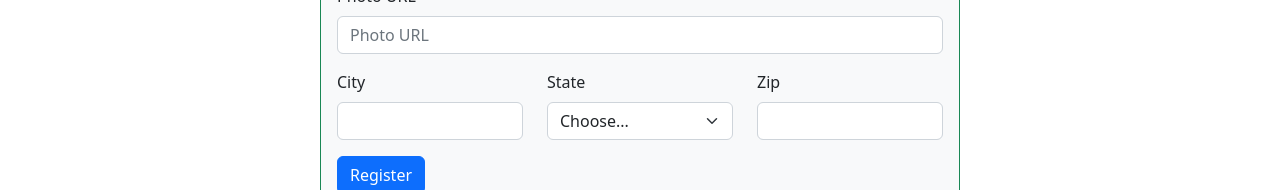
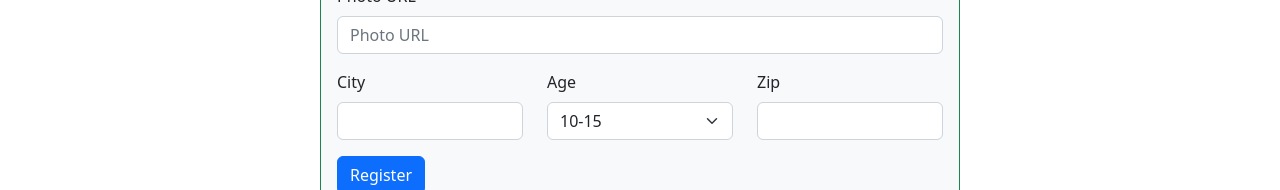
Before and after one commit to Jeet1272/fantacy_cricket_academy_client, a React (Create React App) app: page /register in a window 1280 px wide. Shown: the part 365-555 px from the top of the page. Built offline with nearby package versions, Linux system fonts and the light colour scheme.

Commit message:
Google signin done

```diff
--- /dev/null
+++ b/src/context/UserContext.js
@@ -0,0 +1,33 @@
+import React, { createContext } from 'react';
+import { createUserWithEmailAndPassword, getAuth, signInWithEmailAndPassword, signInWithPopup } from 'firebase/auth';
+import app from '../firebase/firebase.config';
+
+export const AuthContext = createContext();
+
+const auth = getAuth(app);
+
+const UserContext = ({ children }) => {
+
+
+    const createUser = (email, password) => {
+        return createUserWithEmailAndPassword(auth, email, password)
+    }
+
+    const signIn = (email, password) => {
+        return signInWithEmailAndPassword(auth, email, password)
+    }
+
+    const googleSignIn = (provider) => {
+        return signInWithPopup(auth, provider)
+    }
+
+    const authInfo = { createUser, signIn, googleSignIn }
+
+    return (
+        <AuthContext.Provider value={authInfo}>
+            {children}
+        </AuthContext.Provider>
+    );
+};
+
+export default UserContext;
--- a/src/index.js
+++ b/src/index.js
@@ -4,11 +4,14 @@ import './index.css';
 import App from './App';
 import reportWebVitals from './reportWebVitals';
 import 'bootstrap/dist/css/bootstrap.min.css';
+import UserContext from './context/UserContext';
 
 const root = ReactDOM.createRoot(document.getElementById('root'));
 root.render(
   <React.StrictMode>
-    <App />
+    <UserContext>
+      <App />
+    </UserContext>
   </React.StrictMode>
 );
 
--- a/src/pages/Login/Login.js
+++ b/src/pages/Login/Login.js
@@ -1,23 +1,60 @@
-import React from 'react';
+import { GoogleAuthProvider } from 'firebase/auth';
+import React, { useContext, useState } from 'react';
 import Button from 'react-bootstrap/Button';
 import Form from 'react-bootstrap/Form';
 import { Link } from 'react-router-dom';
+import { AuthContext } from '../../context/UserContext';
 
 
 const Login = () => {
+    const { signIn, googleSignIn } = useContext(AuthContext);
+    const [errorMessage, setErrorMessage] = useState('')
+    const googleProvider = new GoogleAuthProvider()
+
+    const handleSubmit = event => {
+        event.preventDefault();
+
+        const form = event.target;
+        const email = form.email.value;
+        const password = form.password.value;
+
+        signIn(email, password)
+            .then(result => {
+                const user = result.user
+                console.log(user)
+                form.reset()
+            })
+            .catch(error => {
+                const errorMessage = error.message;
+                setErrorMessage(errorMessage)
+            })
+    }
+
+    const handleGoogleSignIn = () => {
+        googleSignIn(googleProvider)
+            .then(result => {
+                const user = result.user;
+                console.log(user)
+            })
+            .catch(error => console.error(error))
+    }
+
     return (
         <div>
             <div>
-                <Form className='bg-light w-50 mx-auto border border-success mt-5 px-3'>
+                <Form onSubmit={handleSubmit} className='bg-light w-50 mx-auto border border-success mt-5 px-3'>
                     <Form.Group className="my-2" controlId="formBasicEmail">
                         <Form.Label>Email address</Form.Label>
-                        <Form.Control type="email" placeholder="Enter email" />
+                        <Form.Control type="email" name='email' placeholder="Enter email" />
                     </Form.Group>
 
                     <Form.Group className="my-2" controlId="formBasicPassword">
                         <Form.Label>Password</Form.Label>
-                        <Form.Control type="password" placeholder="Password" />
+                        <Form.Control type="password" name='password' placeholder="Password" />
                     </Form.Group>
+
+                    <p className='text-danger'>{errorMessage}</p>
+
                     <Button variant="primary" type="submit">
                         Log In
                     </Button>
@@ -31,7 +68,7 @@ const Login = () => {
                 <Button variant="dark" size="md">
                     Github
                 </Button>
-                <Button variant="warning" size="md">
+                <Button onClick={handleGoogleSignIn} variant="warning" size="md">
                     Google
                 </Button>
                 <Button variant="secondary" size="md">
--- a/src/pages/Register/Register.js
+++ b/src/pages/Register/Register.js
@@ -1,14 +1,37 @@
-import React from 'react';
+import React, { useContext } from 'react';
 import Button from 'react-bootstrap/Button';
 import Col from 'react-bootstrap/Col';
 import Form from 'react-bootstrap/Form';
 import Row from 'react-bootstrap/Row';
 import { Link } from 'react-router-dom';
+import { AuthContext } from '../../context/UserContext';
 
 const Register = () => {
+    const { createUser } = useContext(AuthContext);
+
+    const handleSubmit = event => {
+        event.preventDefault()
+
+        const form = event.target;
+        const name = form.name.value;
+        const email = form.email.value;
+        const password = form.password.value;
+        const photoURL = form.photoURL.value;
+        console.log(name, password, email);
+        createUser(email, password)
+            .then(result => {
+                const user = result.user
+                console.log(user)
+                form.reset()
+            })
+            .catch(error => {
+                console.error(error)
+            })
+    }
+
     return (
         <div>
-            <Form className='bg-light w-50 mx-auto border border-success m-5 p-3'>
+            <Form onSubmit={handleSubmit} className='bg-light w-50 mx-auto border border-success m-5 p-3'>
 
                 <Form.Group controlId="formGridName">
                     <Form.Label>Name</Form.Label>
@@ -16,12 +39,12 @@ const Register = () => {
                 </Form.Group>
                 <Form.Group controlId="formGridEmail">
                     <Form.Label>Email</Form.Label>
-                    <Form.Control type="email" name='email' placeholder="Enter email" />
+                    <Form.Control type="email" name='email' placeholder="Enter email" required />
                 </Form.Group>
 
                 <Form.Group controlId="formGridPassword">
                     <Form.Label>Password</Form.Label>
-                    <Form.Control type="password" name='password' placeholder="Password" />
+                    <Form.Control type="password" name='password' placeholder="Password" required />
                 </Form.Group>
 
                 <Form.Group className="mb-3" controlId="formGridPhotoURL">
@@ -37,10 +60,11 @@ const Register = () => {
                     </Form.Group>
 
                     <Form.Group as={Col} controlId="formGridState">
-                        <Form.Label>State</Form.Label>
+                        <Form.Label>Age</Form.Label>
                         <Form.Select defaultValue="Choose...">
-                            <option>Choose...</option>
-                            <option>...</option>
+                            <option>10-15</option>
+                            <option>16-20</option>
+                            <option>20-25</option>
                         </Form.Select>
                     </Form.Group>
 
```
